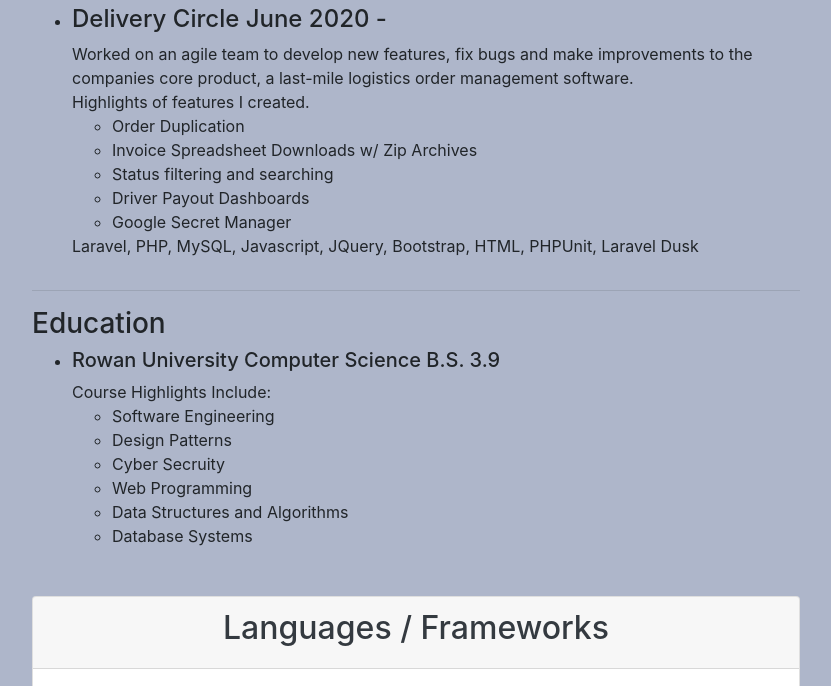
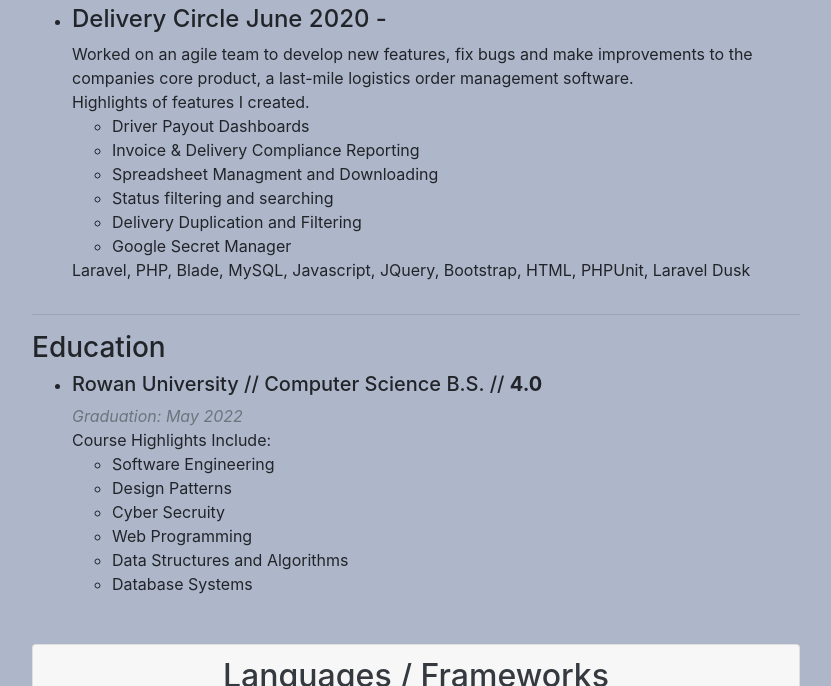
Before and after one commit to kyledoesdev/Portfolio-Website, a plain HTML site: page about.html in a window 1280 px wide. Shown: the part 652-1338 px from the top of the page, without its empty margins (224-1055 px from the left). Drawn offline with nearby package versions, Linux system fonts and the light colour scheme.

Commit message:
small updates

```diff
--- a/about.html
+++ b/about.html
@@ -2,7 +2,7 @@
   <head>
 	<title>KYLE EVANGELISTO</title>
     <link rel="stylesheet" type="text/css" href="styles.css">
-    <link rel="shortcut icon" type="image/png" href="favicon.png">
+    <link rel="shortcut icon" type="image/png" href="img/favicon.png">
     <link rel="stylesheet" href="https://stackpath.bootstrapcdn.com/bootstrap/4.3.1/css/bootstrap.min.css" integrity="sha384-ggOyR0iXCbMQv3Xipma34MD+dH/1fQ784/j6cY/iJTQUOhcWr7x9JvoRxT2MZw1T" crossorigin="anonymous">
     <link rel="preconnect" href="https://fonts.googleapis.com">
     <link rel="preconnect" href="https://fonts.gstatic.com" crossorigin>
@@ -47,7 +47,7 @@
           <div class="card bg-transparent border-0">
             <div class="card-body">
               <div class="text-center">
-                <img class="card-img-top rounded-circle" src="photos/new_me.jpg">
+                <img class="card-img-top rounded-circle" src="img/new_me.jpg">
                 <h1 class="card-title">Kyle Evangelisto</h1>
               </div>
               <hr />
@@ -66,20 +66,23 @@
                   the companies core product, a last-mile logistics order management software.</span><br>
                 <span>Highlights of features I created.</span>
                 <ul>
-                  <li>Order Duplication</li>
-                  <li>Invoice Spreadsheet Downloads w/ Zip Archives</li>
+                  <li>Driver Payout Dashboards</li>
+                  <li>Invoice & Delivery Compliance Reporting</li>
+                  <li>Spreadsheet Managment and Downloading</li>
                   <li>Status filtering and searching</li>
-                  <li>Driver Payout Dashboards</li>
+                  <li>Delivery Duplication and Filtering</li>
                   <li>Google Secret Manager</li>
                 </ul>
-                <span>Laravel, PHP, MySQL, Javascript, JQuery, Bootstrap, HTML, PHPUnit, Laravel Dusk</span>
+                <span>Laravel, PHP, Blade, MySQL, Javascript, JQuery, Bootstrap, HTML, PHPUnit, Laravel Dusk</span>
               </li>
             </ul>
             <hr />
             <h3>Education</h3>
             <ul>
               <li>
-                <h5>Rowan University Computer Science B.S. 3.9</h5>
+                <h5>Rowan University // Computer Science B.S. // <b>4.0</b></h5>
+                <span class="text-sm text-muted font-italic">Graduation: May 2022</span>
+                <br />
                 <span>Course Highlights Include: </span>
                 <ul>
                   <li>Software Engineering</li>
```
Also changed, not shown: index.html (+2 -5 lines), projects.html (+1 -1 lines), img/favicon.png (renamed from favicon.png), img/me.png (renamed from photos/me.png), img/new_me.jpg (renamed from photos/new_me.jpg), 2 other files.
